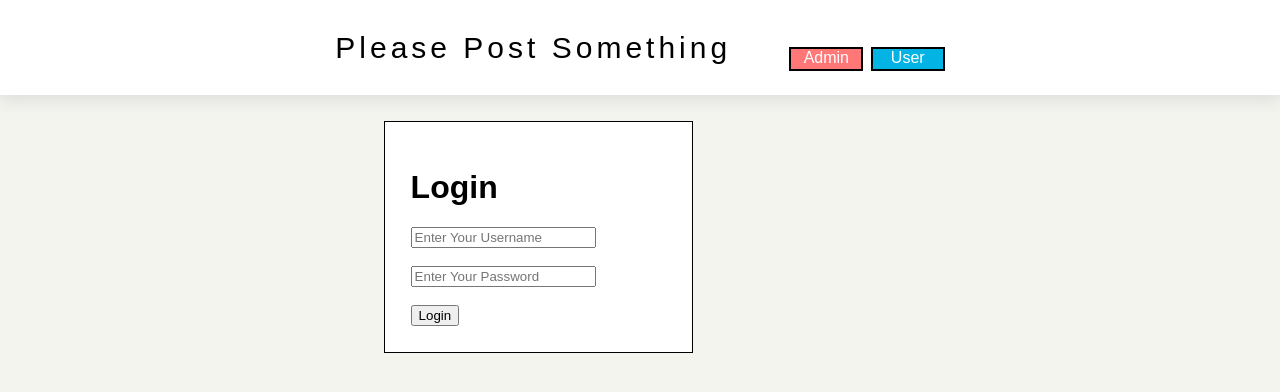
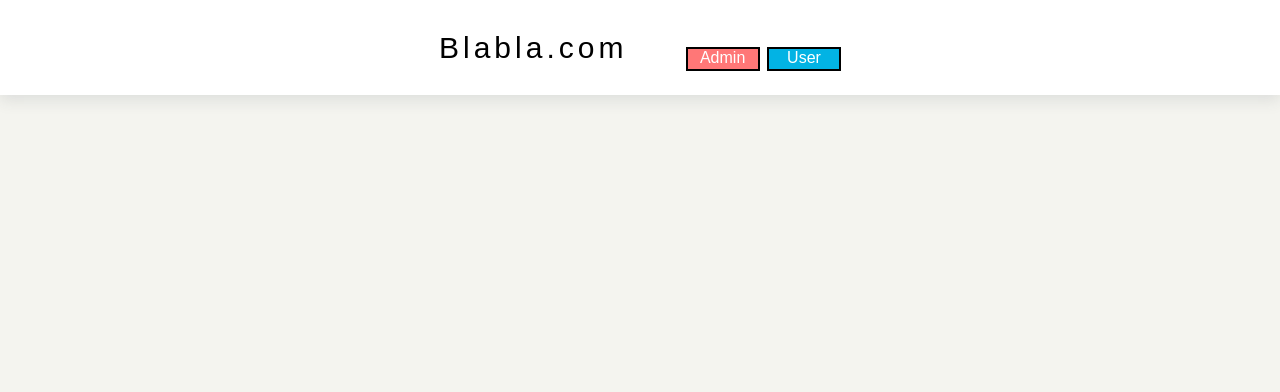
Before and after one commit to TheAiolos14/crud-redux, a React (Create React App) app: page /post in a window 1280 px wide. Shown: the top 392 px of the page. Built offline with nearby package versions, Linux system fonts and the light colour scheme.

Commit message:
minor change

```diff
--- a/src/App.js
+++ b/src/App.js
@@ -10,7 +10,7 @@ class App extends Component {
             <Router>
                 <div className="App">
                     <div className="navbar">
-                        <h2 className="center">Please Post Something</h2>
+                        <h2 className="center">Blabla.com</h2>
                         <div className="navbarProfile">
                             <ul>
                                 <li className="adminButton"><Link to={'/admin'} className="nav-link"> <span style={{color: 'white'}}>Admin</span></Link></li>
@@ -20,8 +20,8 @@ class App extends Component {
                     </div>
                     <Switch>
                         <Route exact path='/admin' component={AdminLogin} />
-                        <Route path='/user' component={Login} />
-                        <Route path='/' component={Login} />
+                        <Route exact path='/user' component={Login} />
+                        <Route exact path='/' component={Login} />
                     </Switch>
                 </div>
             </Router>
--- a/src/admin/Login.js
+++ b/src/admin/Login.js
@@ -40,11 +40,11 @@ class Login extends Component {
                         <br /><br />
                         <input placeholder="Enter Your Password" />
                         <br /><br />
-                        <Link to={'/product'} className="nav-link"><button>Login</button></Link>
+                        <Link to={'/post'} className="nav-link"><button>Login</button></Link>
                     </form>
                 </div>
                 <Switch>
-                    <Route path='/product' component={PostForm} />
+                    <Route path='/post' component={PostForm} />
                 </Switch>
             </Router>
         );
--- a/src/user/Login.js
+++ b/src/user/Login.js
@@ -43,7 +43,7 @@ class Login extends Component {
                     </form>
                 </div>
                 <Switch>
-                    <Route path='/product' component={Product} />
+                    <Route exact path='/product' component={Product} />
                 </Switch>
             </Router>
         );
```
